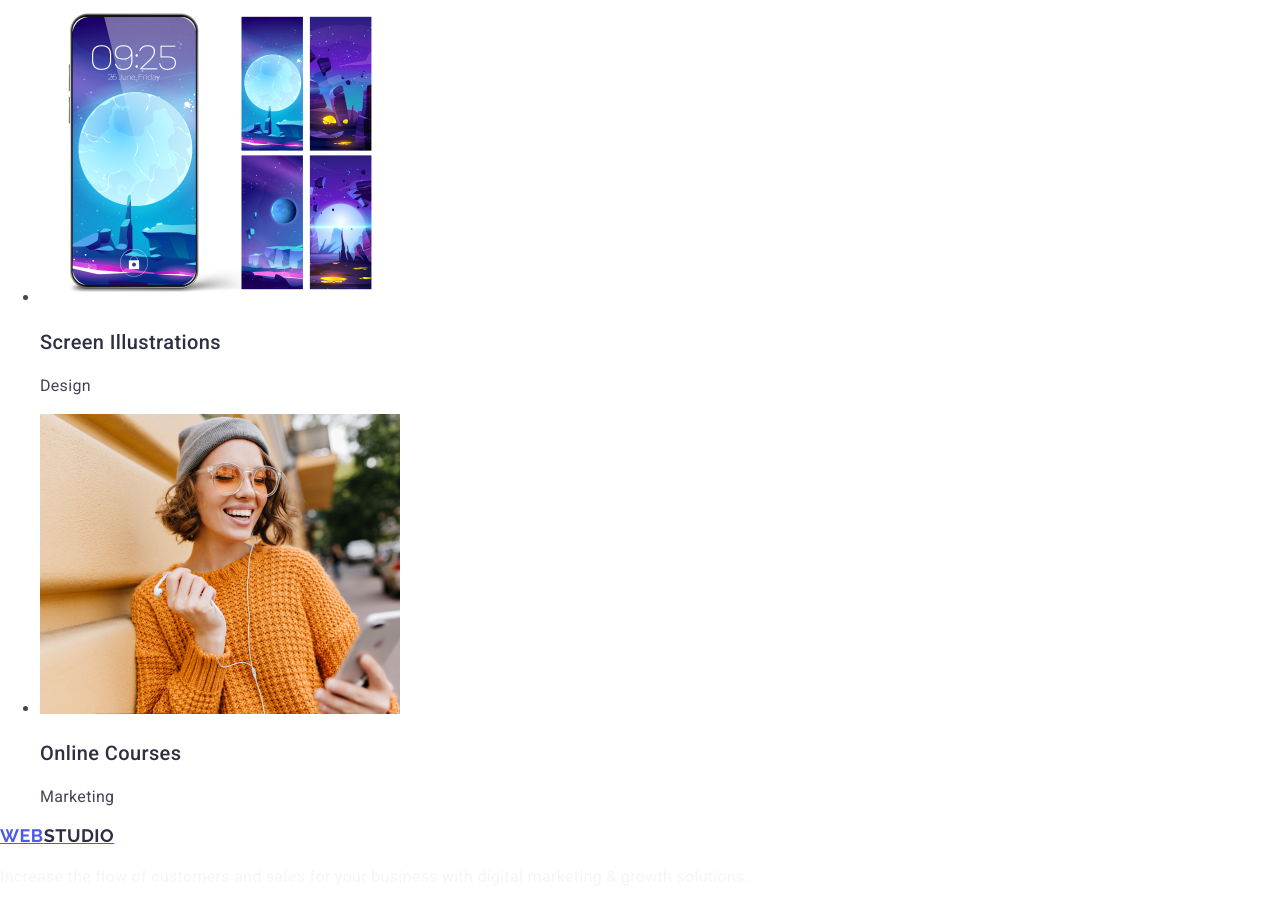
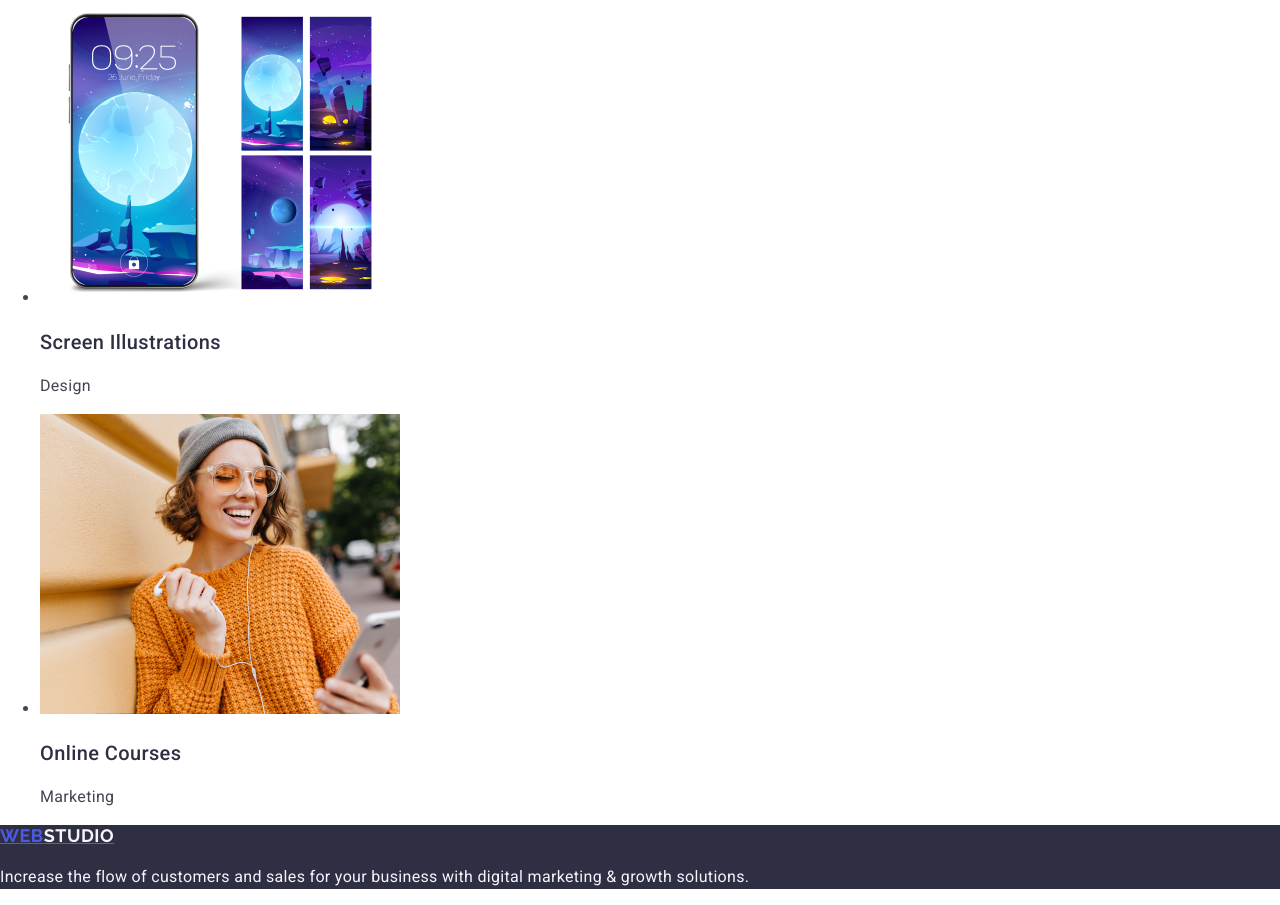
Before and after one commit to SerhiyVorona/goit-markup-hw-02, a plain HTML site: page index.html in a window 1280 px wide. Shown: the part 4027-4932 px from the top of the page. Drawn offline with nearby package versions, Linux system fonts and the light colour scheme.

Commit message:
version 1.3

```diff
--- a/css/styles.css
+++ b/css/styles.css
@@ -119,7 +119,11 @@ body {
 }
 
 .page-bottom {
-    color: #2e2f42;
+    background-color: #2e2f42;
+}
+
+.logo-studio-bottom {
+    color: #f4f4fd;
 }
 
 .bottom-text {
--- a/index.html
+++ b/index.html
@@ -128,7 +128,7 @@
         </section>
     </main>
     <footer class="page-bottom">
-        <a href="./index.html" class="logo">Web<span class="logo-studio">Studio</span></a>
+        <a href="./index.html" class="logo">Web<span class="logo-studio-bottom">Studio</span></a>
         <p class="bottom-text">Increase the flow of customers and sales for your business with digital marketing & growth solutions.</p>
     </footer>
 </body>
```
